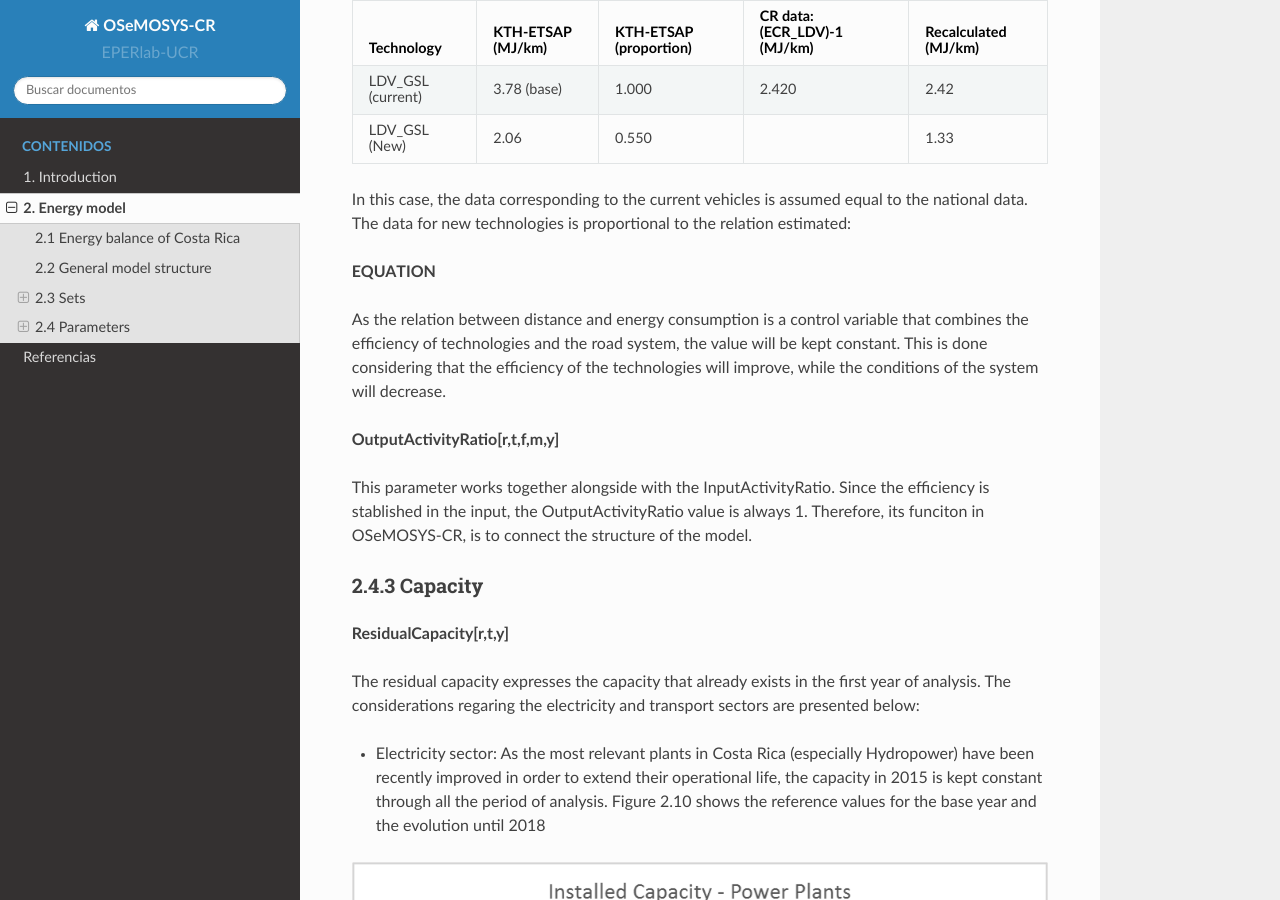
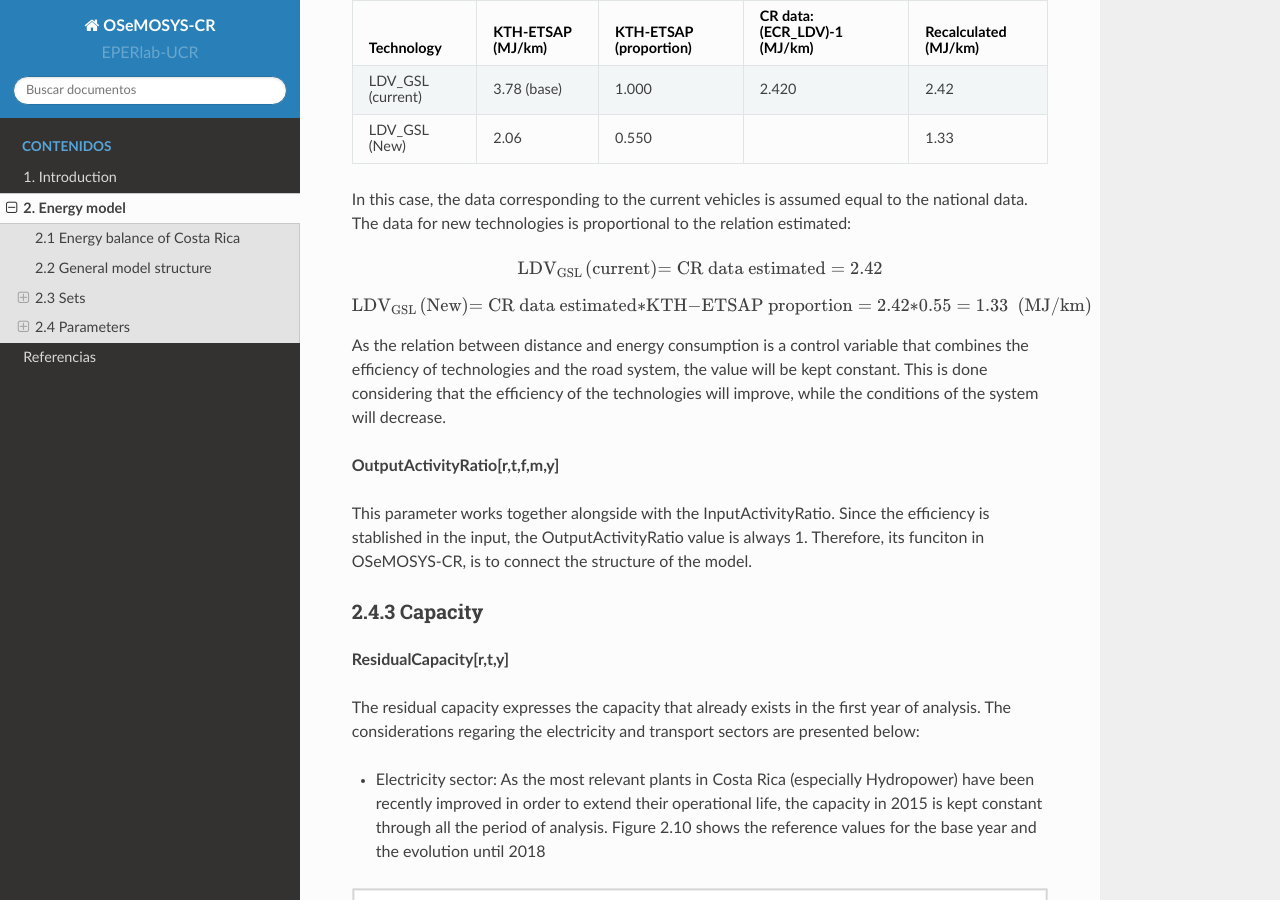
Before and after one commit to EPERLab/OSeMOSYS-CR, a Sphinx documentation site: the page built from docs/02EnergyModel.rst, in a window 1280 px wide and 900 px high, scrolled down 14553 px. Built offline with Sphinx 7.4.7 and the Read the Docs theme 2.0.0, drawn with Linux system fonts in a browser that asks for light colours.

Commit message:
Update 02EnergyModel.rst

```diff
--- a/docs/02EnergyModel.rst
+++ b/docs/02EnergyModel.rst
@@ -506,7 +506,13 @@ The next example shows how to recalculate the efficiencies of two types of techn
 
 In this case, the data corresponding to the current vehicles is assumed equal to the national data. The data for new technologies is proportional to the relation estimated:
 
-**EQUATION**
+.. math::
+
+   {\mathrm{LDV}}_{\mathrm{GSL}}\left(\mathrm{current}\right)\mathrm{=CR\ data\ estimated=2.42}
+
+.. math::
+
+   {\mathrm{LDV}}_{\mathrm{GSL}}\left(\mathrm{New}\right)\mathrm{=CR\ data\ estimated}\mathrm{*}\mathrm{KTH}\mathrm{-}\mathrm{ETSAP\ proportion=2.42}\mathrm{*}\mathrm{0.55=1.33\ }\mathrm{\ (MJ/km)}
 
 As the relation between distance and energy consumption is a control variable that combines the efficiency of technologies and the road system, the value will be kept constant. This is done considering that the efficiency of the technologies will improve, while the conditions of the system will decrease.
 
```
